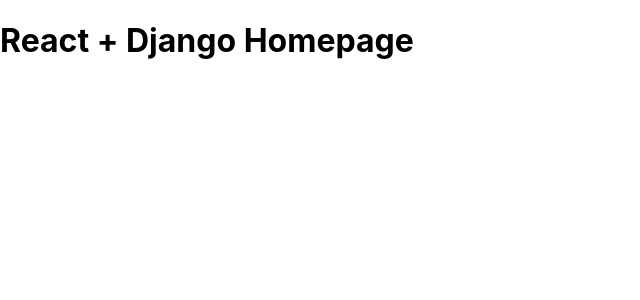
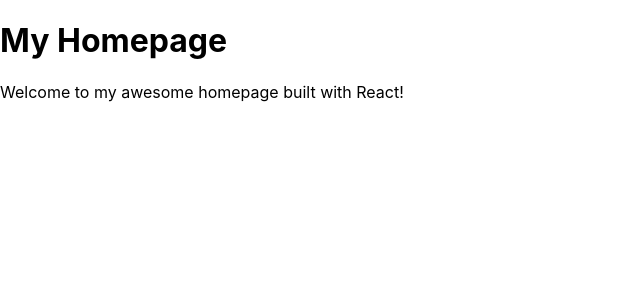
Before and after one commit to komegi1215/homepage, a React (Create React App) app in the folder frontend/: page / in a window 1280 px wide. Shown: the top 300 px of the page, without its empty margins (0-640 px from the left). Built offline with nearby package versions, Linux system fonts and the light colour scheme; no server answers.

Commit message:
Added components folder and Home.js

```diff
--- a/frontend/src/App.js
+++ b/frontend/src/App.js
@@ -3,6 +3,7 @@
 
 import { useEffect, useState } from "react";
 import axios from "axios";
+import Home from "./components/Home";
 
 function App() {
     const [message, setMessage] = useState("");
@@ -15,8 +16,8 @@
 
     return (
         <div>
-            <h1>React + Django Homepage</h1>
-            <p>{message}</p>
+          <Home />
+
         </div>
     );
 }
--- /dev/null
+++ b/frontend/src/components/Home.js
@@ -0,0 +1,12 @@
+import React from "react";
+
+function Home() {
+    return (
+        <div>
+            <h1>My Homepage</h1>
+            <p>Welcome to my awesome homepage built with React!</p>
+        </div>
+    );
+}
+
+export default Home;
```
